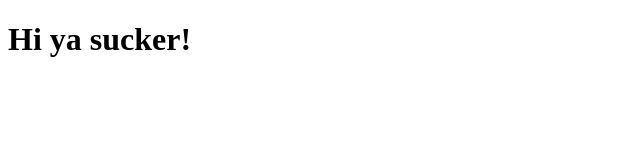
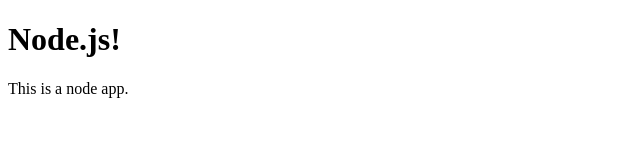
Before and after one commit to iposton/web-server, a website: page public/index.html in a window 1280 px wide. Shown: the whole page, without its empty margins (0-640 px from the left). Drawn offline with Linux system fonts and the light colour scheme.

Commit message:
change text

```diff
--- a/public/index.html
+++ b/public/index.html
@@ -5,6 +5,7 @@
 	<title>Document</title>
 </head>
 <body>
-	<h1>Hi ya sucker!</h1>
+	<h1>Node.js!</h1>
+	<p>This is a node app.</p>
 </body>
 </html>
```
